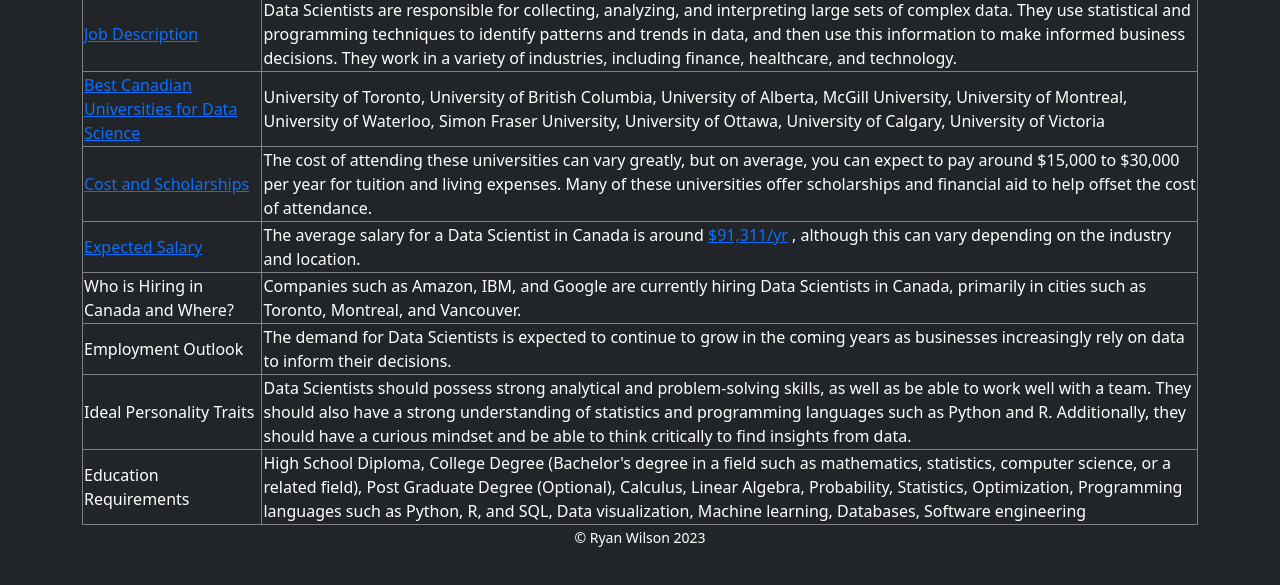
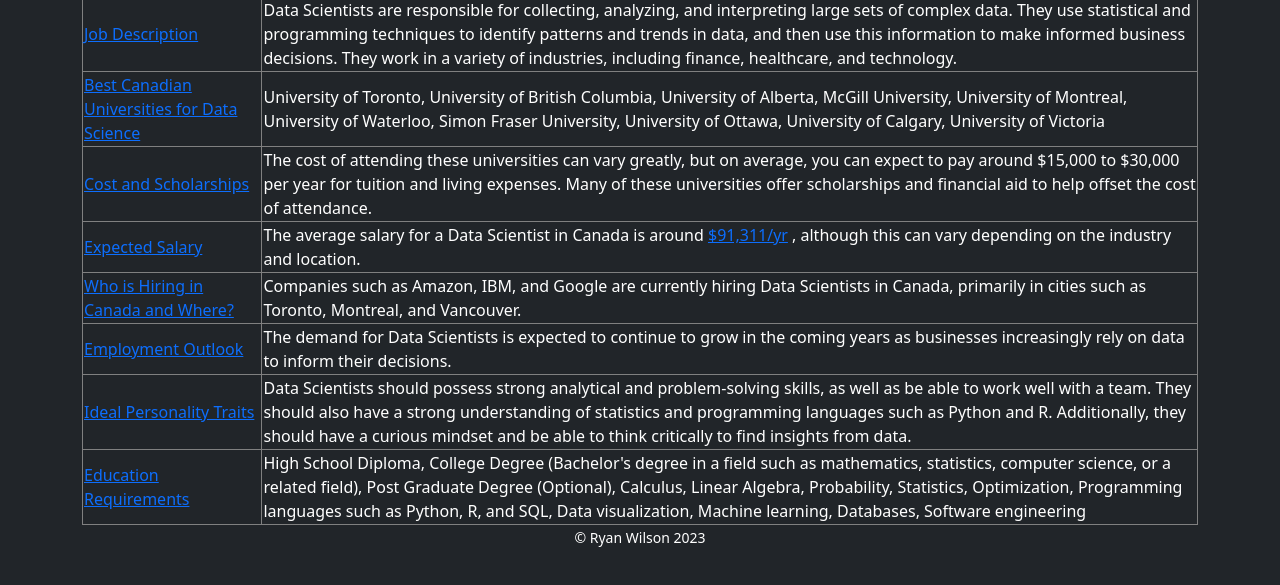
Before and after one commit to RW2023/MPM2D2, a plain HTML site: page portfolio.html in a window 1280 px wide. Shown: the part 143-728 px from the top of the page. Drawn offline with nearby package versions, Linux system fonts and the light colour scheme.

Commit message:
added remainder of links

```diff
--- a/portfolio.html
+++ b/portfolio.html
@@ -87,19 +87,19 @@
                             vary depending on the industry and location.</td>
                     </tr>
                     <tr>
-                        <td>Who is Hiring in Canada and Where?</td>
+                        <td><a href="https://ca.indeed.com/Data-Scientist-jobs"target="_blank">Who is Hiring in Canada and Where?</td>
                         <td>Companies such as Amazon, IBM, and Google are currently hiring Data Scientists in Canada,
                             primarily
                             in cities such as Toronto, Montreal, and Vancouver.</td>
                     </tr>
                     <tr>
-                        <td>Employment Outlook</td>
+                        <td><a href="https://www.jobbank.gc.ca/marketreport/outlook-occupation/227147/ca" target="_blank">Employment Outlook</td>
                         <td>The demand for Data Scientists is expected to continue to grow in the coming years as
                             businesses
                             increasingly rely on data to inform their decisions.</td>
                     </tr>
                     <tr>
-                        <td>Ideal Personality Traits</td>
+                        <td><a href="https://www.ideo.com/datascope/six-qualities-of-a-great-data-scientist"target="_blank">Ideal Personality Traits</td>
                         <td>Data Scientists should possess strong analytical and problem-solving skills, as well as be
                             able to
                             work well with a team. They should also have a strong understanding of statistics and
@@ -109,7 +109,7 @@
                             think critically to find insights from data.</td>
                     </tr>
                     <tr>
-                        <td>Education Requirements</td>
+                        <td><a href="https://www.computerscience.org/careers/data-science/how-to-become/" target="_blank">Education Requirements</td>
                         <td>High School Diploma, College Degree (Bachelor's degree in a field such as mathematics,
                             statistics,
                             computer science, or a related field), Post Graduate Degree (Optional), Calculus, Linear
```
